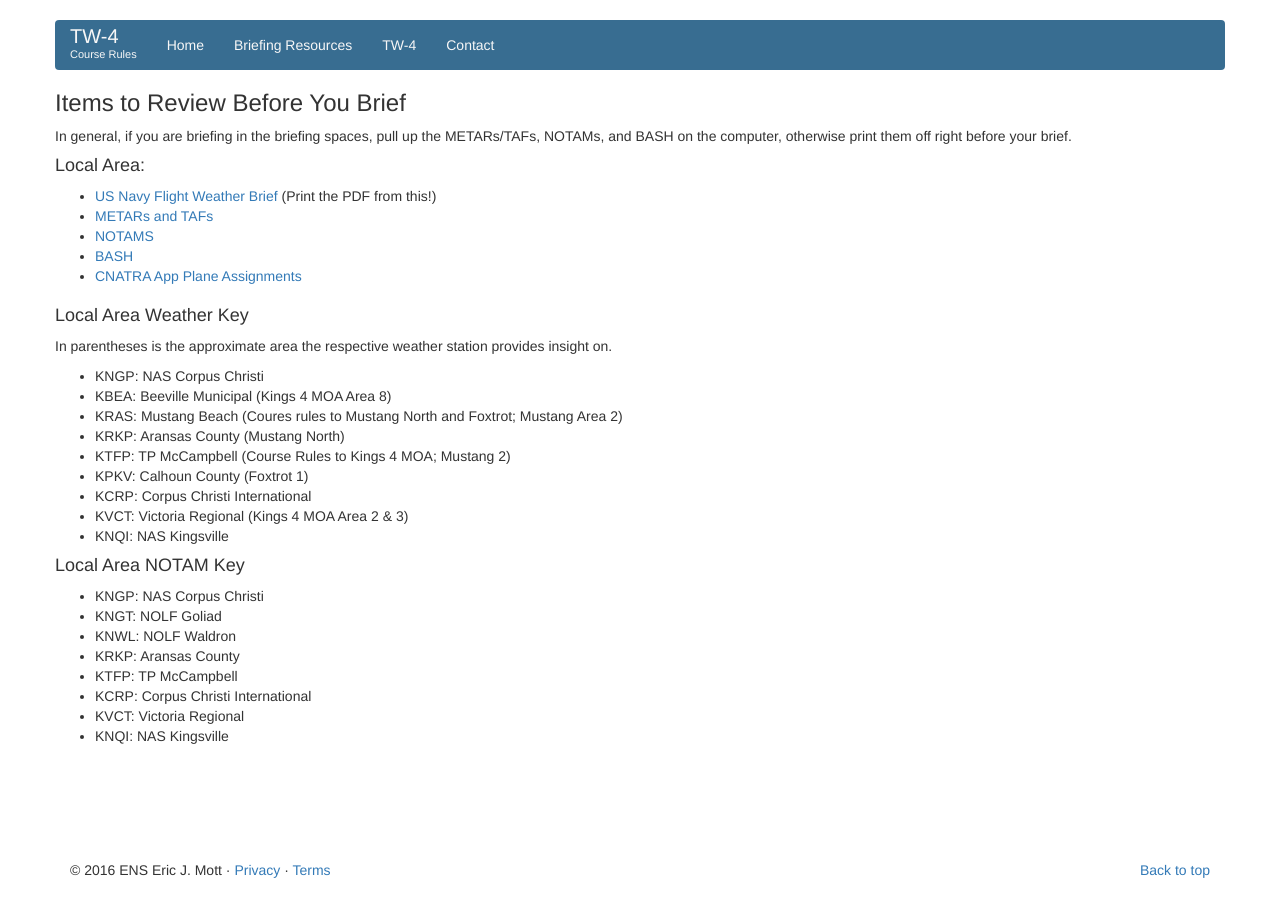
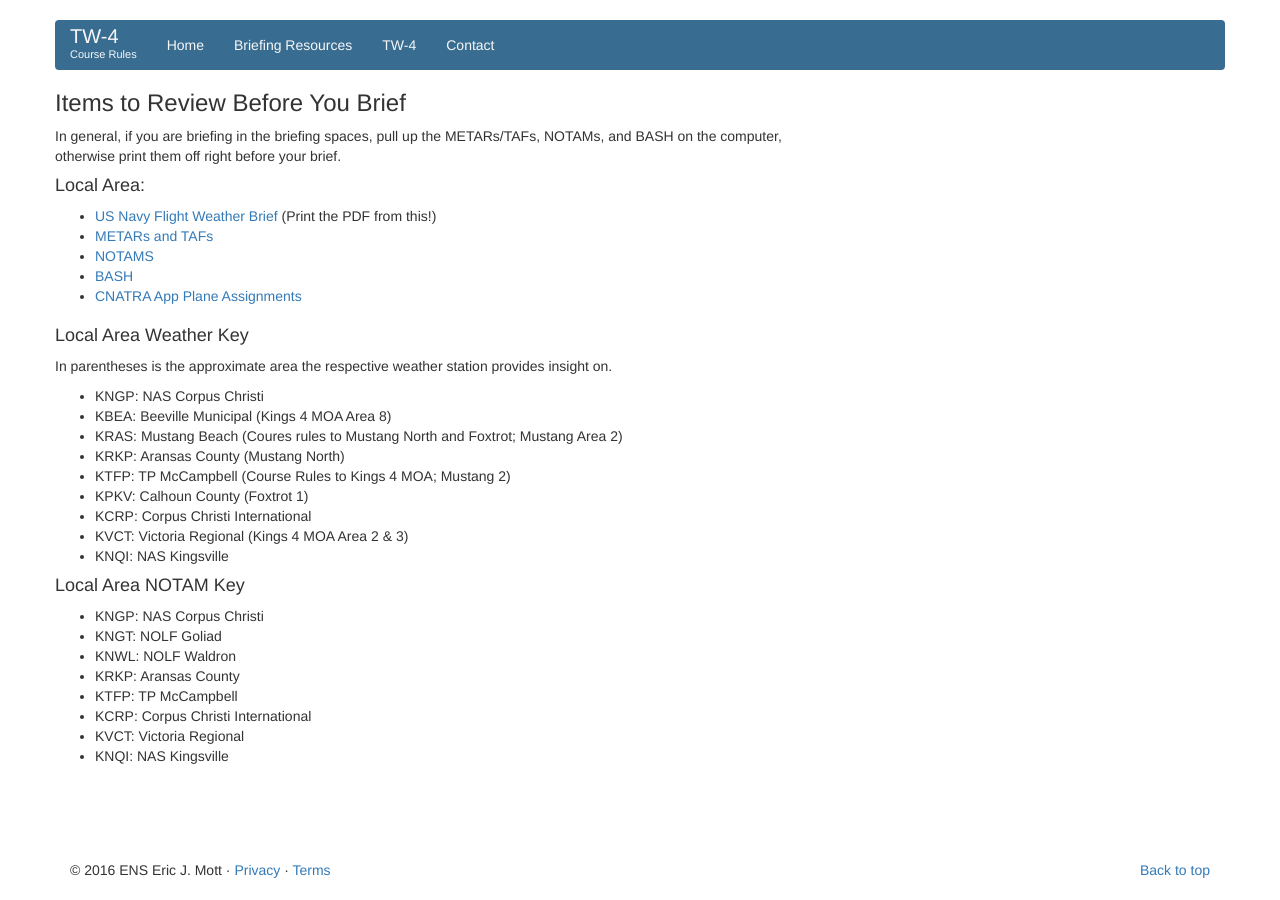
Before and after one commit to courserules/courserules.github.io, a Jekyll site: the page built from brief.html, in a window 1280 px wide. Built offline with Jekyll 4.4.1, drawn with Linux system fonts in a browser that asks for light colours.

Commit message:
Changed responsive behavior

```diff
--- a/brief.html
+++ b/brief.html
@@ -6,7 +6,7 @@
 <div class="container marketing" id="brief">
 
 	<div class="row">
-		<div class="col-xs-12 col-md-12">
+		<div class="col-xs-12 col-md-8">
 			<h3>Items to Review Before You Brief</h3>
 			<p>In general, if you are briefing in the briefing spaces, pull up the METARs/TAFs, NOTAMs, and BASH on the computer, otherwise print them off right before your brief.</p>
 			<h4>Local Area:</h4>
```
